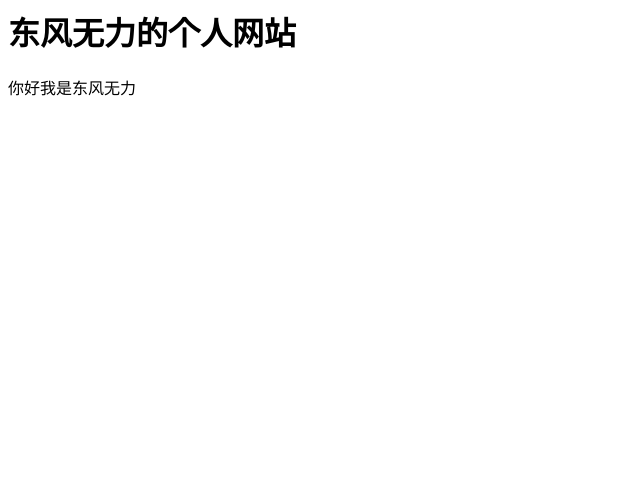
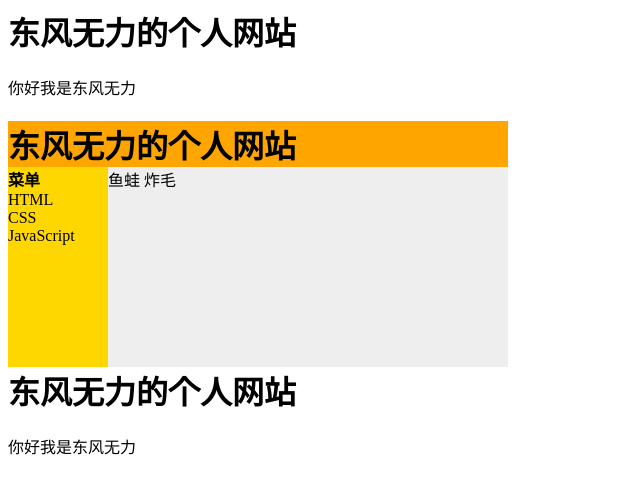
Before and after one commit to dongfengwuli99/1111, a plain HTML site: page index.html in a window 1280 px wide. Shown: the whole page, without its empty margins (0-640 px from the left). Drawn offline with Linux system fonts and the light colour scheme.

Commit message:
Update index.html

```diff
--- a/index.html
+++ b/index.html
@@ -1,2 +1,19 @@
+</head>
+<body>
 <h1>东风无力的个人网站</h1>
 <p>你好我是东风无力</p>
+<div id="container" style="width:500px">
+
+<div id="header" style="background-color:#FFA500;">
+<h1 style="margin-bottom:0;">东风无力的个人网站</h1></div>
+
+<div id="menu" style="background-color:#FFD700;height:200px;width:100px;float:left;">
+<b>菜单</b><br>
+HTML<br>
+CSS<br>
+JavaScript</div>
+
+<div id="content" style="background-color:#EEEEEE;height:200px;width:400px;float:left;">
+鱼蛙 炸毛</div>
+<h1>东风无力的个人网站</h1>
+<p>你好我是东风无力</p>
```
